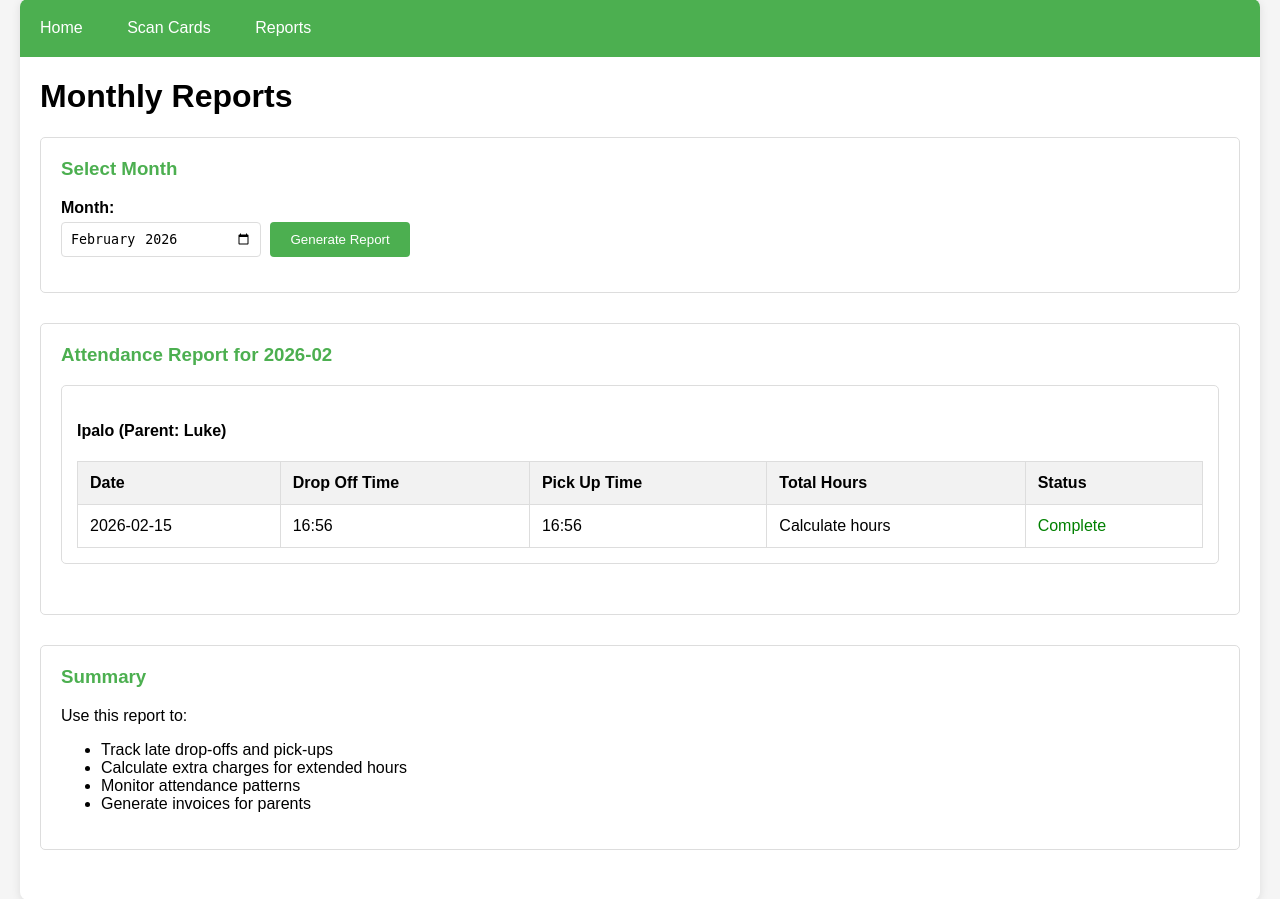
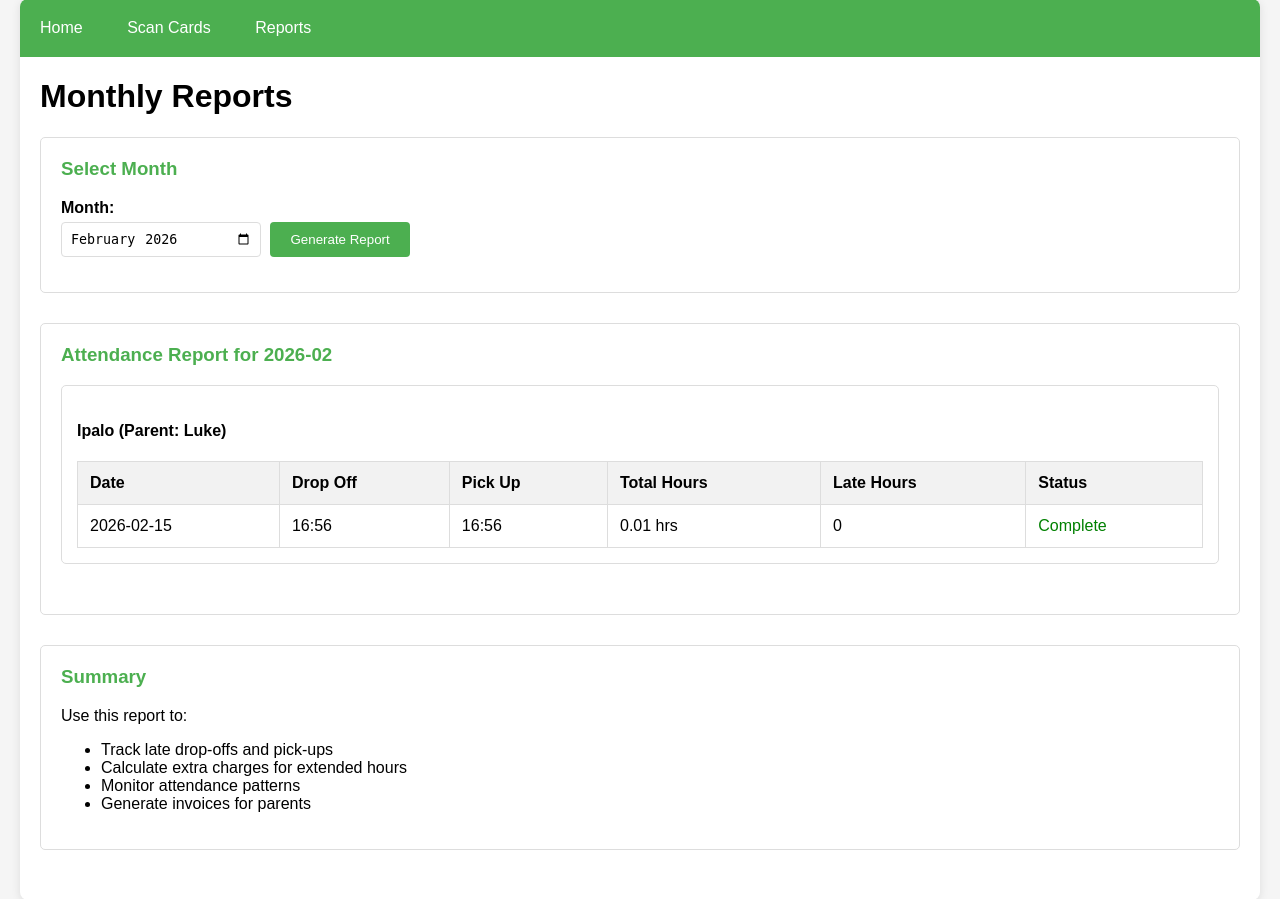
Before and after one commit to Luke-Manyamazi/dinas-clockin-app, a Flask app: page /reports in a window 1280 px wide. Shown: the part 21-920 px from the top of the page. Run offline with Flask 3, Linux system fonts and the light colour scheme; data comes from the database, SQL or seed files in the repository; both versions use the stored data as it was after the commit.

Commit message:
added code to calculate hours for the reports

```diff
--- a/main.py
+++ b/main.py
@@ -215,7 +215,7 @@ def process_scan():
     return redirect(url_for('scan_page'))
 
 @app.route('/reports')
-def reports() -> str:
+def reports():
     month = request.args.get('month', datetime.datetime.now().strftime('%Y-%m'))
 
     with get_db() as conn:
@@ -226,7 +226,6 @@ def reports() -> str:
                 c.parent_name,
                 a.action,
                 a.timestamp,
-                a.notes,
                 DATE(a.timestamp) as date
             FROM attendance a
             JOIN children c ON a.child_id = c.id
@@ -249,10 +248,33 @@ def reports() -> str:
             if date not in report_data[child_name]['days']:
                 report_data[child_name]['days'][date] = {
                     'drop_off': None,
-                    'pick_up': None
+                    'pick_up': None,
+                    'total_hours': None,
+                    'late_hours': None
                 }
 
-            report_data[child_name]['days'][date][record['action']] = record['timestamp']
+            # Assign timestamps
+            if record['action'] == 'drop_off':
+                report_data[child_name]['days'][date]['drop_off'] = record['timestamp']
+            elif record['action'] == 'pick_up':
+                report_data[child_name]['days'][date]['pick_up'] = record['timestamp']
+
+        # Calculate total hours and late hours
+        for child, data in report_data.items():
+            for day, times in data['days'].items():
+                if times['drop_off'] and times['pick_up']:
+                    drop = datetime.datetime.fromisoformat(times['drop_off'])
+                    pick = datetime.datetime.fromisoformat(times['pick_up'])
+                    total_hours = (pick - drop).seconds / 3600
+                    times['total_hours'] = round(total_hours, 2)
+
+                    # Late hours calculation
+                    closing_time = pick.replace(hour=17, minute=0, second=0, microsecond=0)
+                    late = (pick - closing_time).seconds / 3600 if pick > closing_time else 0
+                    times['late_hours'] = round(late, 2)
+                else:
+                    times['total_hours'] = None
+                    times['late_hours'] = None
 
     return render_template('reports.html', report_data=report_data, month=month)
 
--- a/templates/reports.html
+++ b/templates/reports.html
@@ -1,4 +1,3 @@
-
 {% extends "base.html" %}
 
 {% block content %}
@@ -28,9 +27,10 @@
                     <thead>
                         <tr>
                             <th>Date</th>
-                            <th>Drop Off Time</th>
-                            <th>Pick Up Time</th>
+                            <th>Drop Off</th>
+                            <th>Pick Up</th>
                             <th>Total Hours</th>
+                            <th>Late Hours</th>
                             <th>Status</th>
                         </tr>
                     </thead>
@@ -53,13 +53,17 @@
                                 {% endif %}
                             </td>
                             <td>
-                                {% if times.drop_off and times.pick_up %}
-                                    {% set drop_time = times.drop_off.split(' ')[1] %}
-                                    {% set pick_time = times.pick_up.split(' ')[1] %}
-                                    <!-- Calculate hours (simplified) -->
-                                    <span>Calculate hours</span>
+                                {% if times.total_hours %}
+                                    {{ times.total_hours }} hrs
                                 {% else %}
                                     N/A
+                                {% endif %}
+                            </td>
+                            <td>
+                                {% if times.late_hours %}
+                                    {{ times.late_hours }} hrs
+                                {% else %}
+                                    0
                                 {% endif %}
                             </td>
                             <td>
```
Also changed, not shown: daycare.db.
